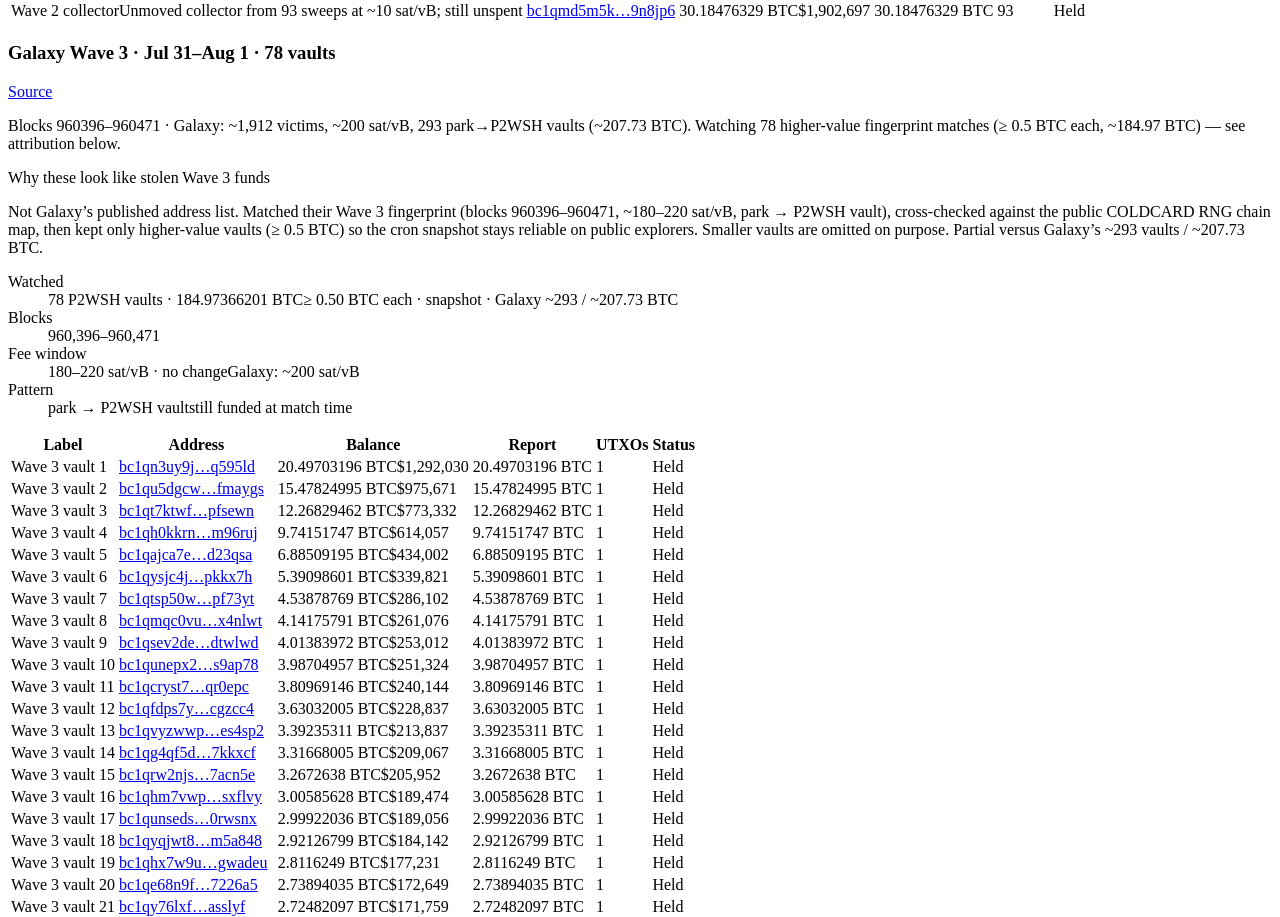
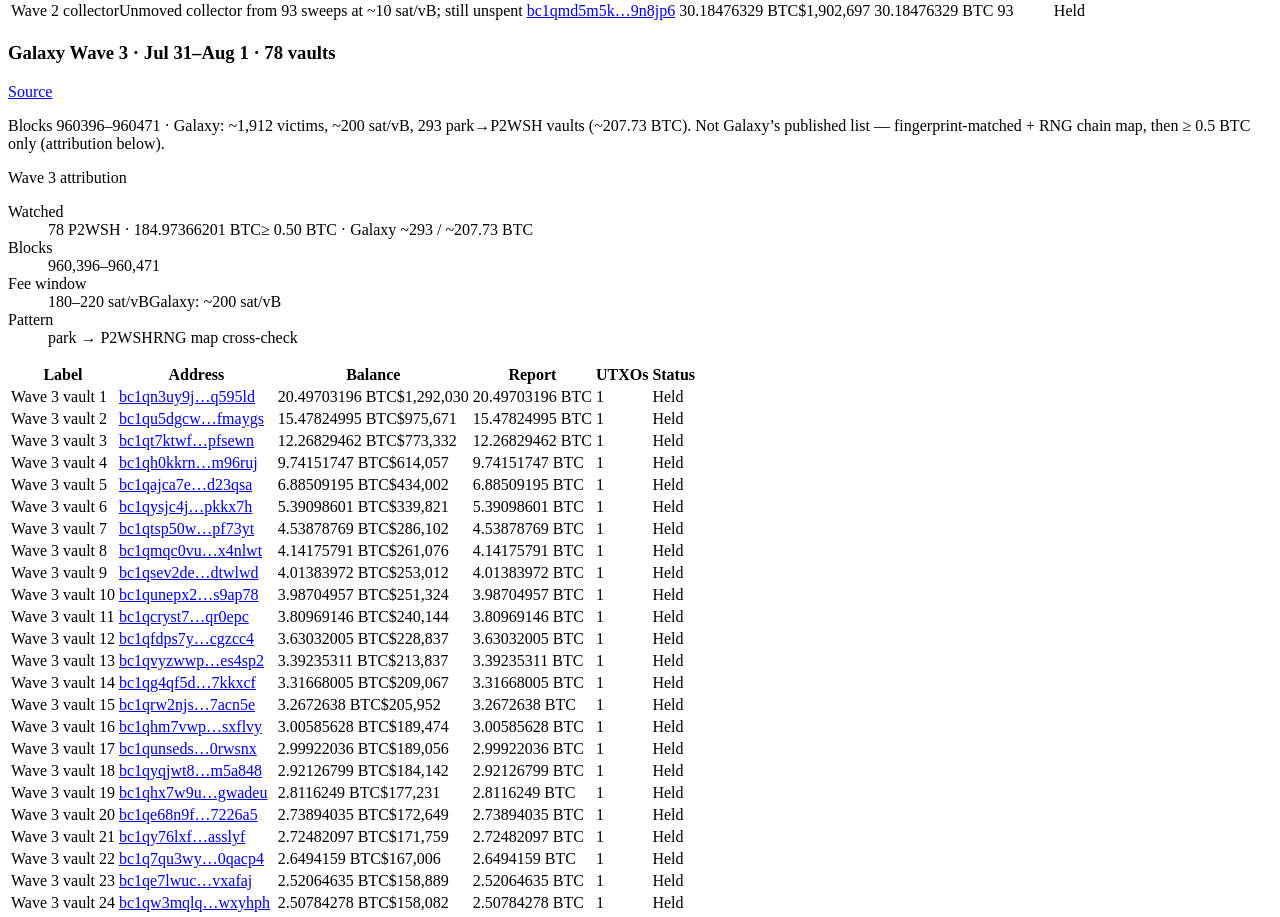
Before and after one commit to SamSamskies/coldcard-hack-tracker, a React (Vite) app: page / in a window 1280 px wide. Shown: the part 1968-2885 px from the top of the page. Built offline with nearby package versions, Linux system fonts and the light colour scheme; no server answers; the HTML template or start-up script is replaced by a standard one.

Commit message:
refactor: update incident note and improve AddressList presentation
- Revised the note for the Galaxy Wave 3 incident to clarify the attribution method.
- Enhanced the GalaxyWave3Meta component in AddressList for better readability and updated terminology related to P2WSH vaults.

```diff
--- a/src/components/AddressList.tsx
+++ b/src/components/AddressList.tsx
@@ -92,19 +92,18 @@ function GalaxyWave1Meta() {
 function GalaxyWave3Meta() {
   const fp = WAVE3_FINGERPRINT;
   return (
-    <div className="fingerprint-callout">
-      <p className="fingerprint-title">Why these look like stolen Wave 3 funds</p>
-      <p className="fingerprint-body">{fp.summary}</p>
+    <div className="cashout-flow">
+      <p className="cashout-flow-label">Wave 3 attribution</p>
       <dl className="cluster-meta">
         <div>
           <dt>Watched</dt>
           <dd>
             <span className="meta-primary">
-              {fp.matchedVaults.toLocaleString()} P2WSH vaults ·{' '}
+              {fp.matchedVaults.toLocaleString()} P2WSH ·{' '}
               {formatBtc(fp.matchedHeldBtc)} BTC
             </span>
             <span className="meta-sub">
-              ≥ {formatBtc(fp.minWatchBtc)} BTC each · snapshot · Galaxy ~
+              ≥ {formatBtc(fp.minWatchBtc)} BTC · Galaxy ~
               {fp.galaxyVaults} / ~{formatBtc(fp.galaxyHeldBtc)} BTC
             </span>
           </dd>
@@ -121,7 +120,7 @@ function GalaxyWave3Meta() {
           <dt>Fee window</dt>
           <dd>
             <span className="meta-primary">
-              {fp.feeSatPerVbMin}–{fp.feeSatPerVbMax} sat/vB · no change
+              {fp.feeSatPerVbMin}–{fp.feeSatPerVbMax} sat/vB
             </span>
             <span className="meta-sub">Galaxy: ~200 sat/vB</span>
           </dd>
@@ -129,8 +128,8 @@ function GalaxyWave3Meta() {
         <div>
           <dt>Pattern</dt>
           <dd>
-            <span className="meta-primary">park → P2WSH vault</span>
-            <span className="meta-sub">still funded at match time</span>
+            <span className="meta-primary">park → P2WSH</span>
+            <span className="meta-sub">RNG map cross-check</span>
           </dd>
         </div>
       </dl>
--- a/src/data/incident.ts
+++ b/src/data/incident.ts
@@ -116,7 +116,7 @@ export const CLUSTERS: readonly Cluster[] = [
     label: 'Galaxy Wave 3 · Jul 31–Aug 1',
     stolenBtc: 208.24,
     date: '2026-07-31',
-    note: `Blocks 960396–960471 · Galaxy: ~1,912 victims, ~200 sat/vB, 293 park→P2WSH vaults (~207.73 BTC). Watching ${WAVE3_VAULT_COUNT} higher-value fingerprint matches (≥ ${WAVE3_MIN_WATCH_BTC} BTC each, ~${WAVE3_VAULT_REPORT_BTC.toFixed(2)} BTC) — see attribution below.`,
+    note: `Blocks 960396–960471 · Galaxy: ~1,912 victims, ~200 sat/vB, 293 park→P2WSH vaults (~207.73 BTC). Not Galaxy’s published list — fingerprint-matched + RNG chain map, then ≥ ${WAVE3_MIN_WATCH_BTC} BTC only (attribution below).`,
     sourceUrl: 'https://x.com/glxyresearch/status/2083623500183421043',
   },
   {
```
